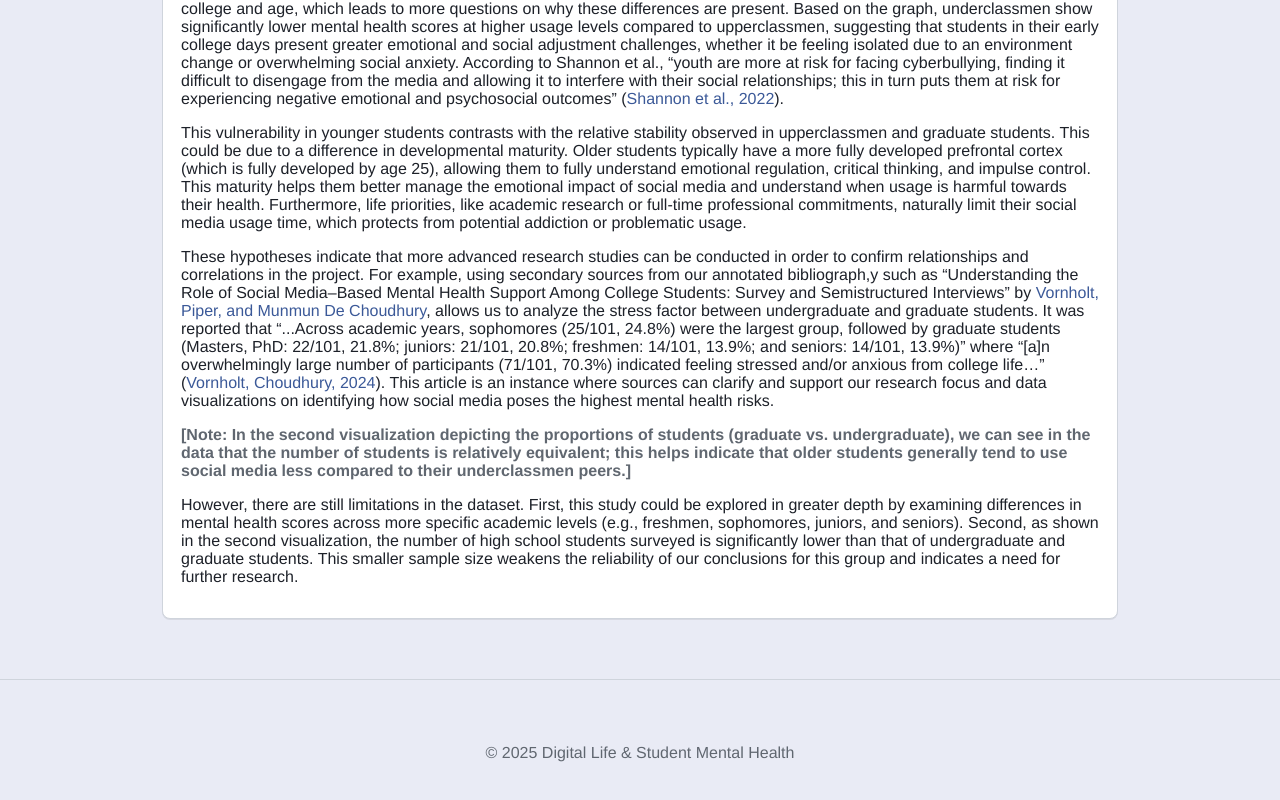
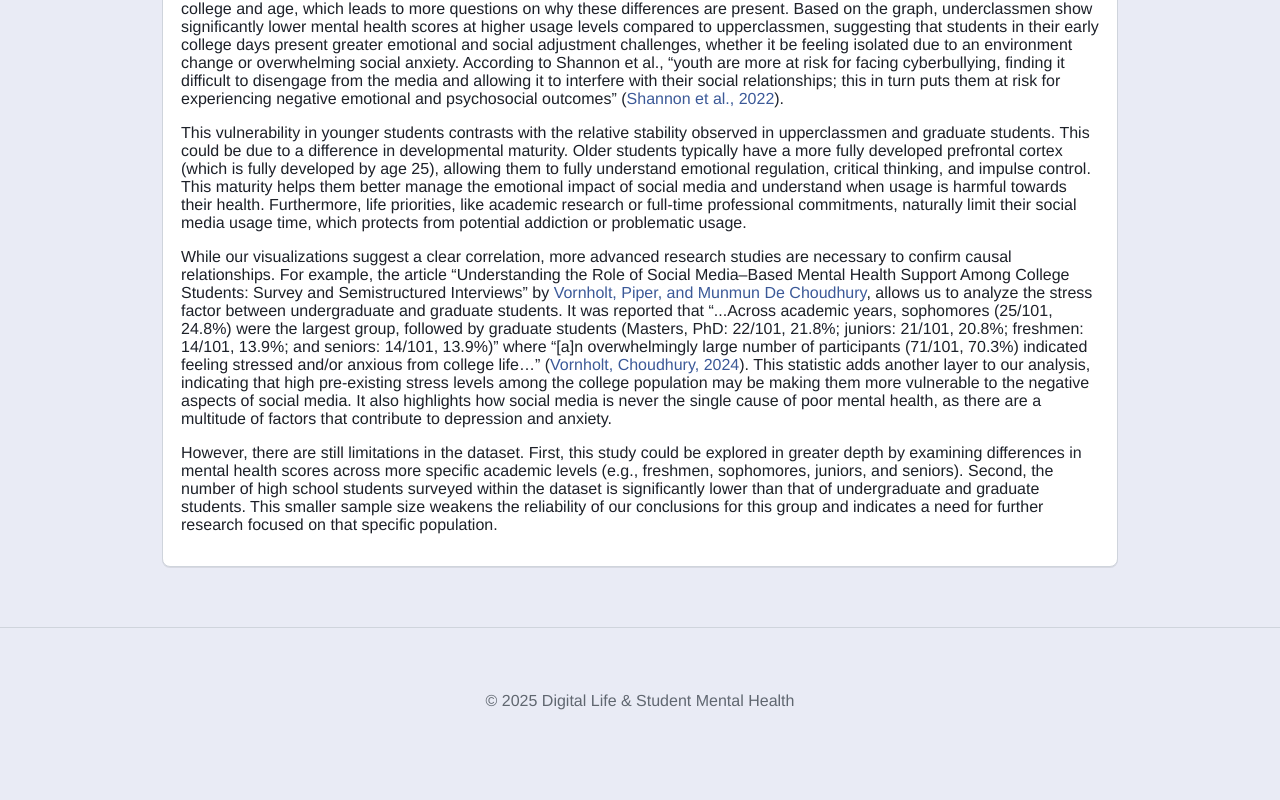
Before and after one commit to iamchrisescobar/digital_life_mental_health, a React (Vite) app: page /#/narrative in a window 1280 px wide. Shown: the part 4682-5482 px from the top of the page. After the commit the page ends 5440 px from the top, so only its background shows below. Built offline with nearby package versions, Linux system fonts and the light colour scheme.

Commit message:
Checkpoint: Narrative updates

```diff
--- a/src/pages/Narrative.jsx
+++ b/src/pages/Narrative.jsx
@@ -183,11 +183,13 @@ export default function Narrative() {
             by Hong, Wei, et al., that results “showed no differences of scores”
             between mindfulness, rumination, and psychological distress between
             males and females (<Link to="/sources#hong-2021">Hong, 2021</Link>).
-            However, it is stated in another article we analyzed, “Shelter in the Online World? Benefits and Risks
-            Associated with Social Media Use for College Students’ Mental Health
-            in the Early Stage of COVID-19 Pandemic” by <Link to="/sources#niu-2024">Niu, Yanzhuo, et al.</Link>,
-            that female students reported higher levels of depression and
-            anxiety than male students although “gender did not moderate the
+            However, it is stated in another article we analyzed, “Shelter in
+            the Online World? Benefits and Risks Associated with Social Media
+            Use for College Students’ Mental Health in the Early Stage of
+            COVID-19 Pandemic” by{" "}
+            <Link to="/sources#niu-2024">Niu, Yanzhuo, et al.</Link>, that
+            female students reported higher levels of depression and anxiety
+            than male students although “gender did not moderate the
             relationship between social media use and mental well-being” (
             <Link to="/sources#niu-2024">Niu, 2024</Link>).
           </p>
@@ -306,6 +308,7 @@ export default function Narrative() {
             California respondents reported high depression severity.
           </p>
           {/* TODO: Add General Health and Depression Severity Tableau Visualization */}
+          {/* TODO: Add required Citations and Links*/}
           <p>
             The bar chart highlights the least amount of male and female
             students who are in an excellent general health status, while a fair
@@ -517,10 +520,9 @@ export default function Narrative() {
             problematic usage.
           </p>
           <p>
-            These hypotheses indicate that more advanced research studies can be
-            conducted in order to confirm relationships and correlations in the
-            project. For example, using secondary sources from our annotated
-            bibliograph,y such as “Understanding the Role of Social Media–Based
+            While our visualizations suggest a clear correlation, more advanced
+            research studies are necessary to confirm causal relationships. For
+            example, the article “Understanding the Role of Social Media–Based
             Mental Health Support Among College Students: Survey and
             Semistructured Interviews” by{" "}
             <Link to="/sources#vornholt-2021">
@@ -534,27 +536,23 @@ export default function Narrative() {
             “[a]n overwhelmingly large number of participants (71/101, 70.3%)
             indicated feeling stressed and/or anxious from college life…” (
             <Link to="/sources#vornholt-2021">Vornholt, Choudhury, 2024</Link>).
-            This article is an instance where sources can clarify and support
-            our research focus and data visualizations on identifying how social
-            media poses the highest mental health risks.
-          </p>
-          <p className="muted" style={{ margin: 0, fontWeight: 700 }}>
-            [Note: In the second visualization depicting the proportions of
-            students (graduate vs. undergraduate), we can see in the data that
-            the number of students is relatively equivalent; this helps indicate
-            that older students generally tend to use social media less compared
-            to their underclassmen peers.]
+            This statistic adds another layer to our analysis, indicating that
+            high pre-existing stress levels among the college population may be
+            making them more vulnerable to the negative aspects of social media.
+            It also highlights how social media is never the single cause of
+            poor mental health, as there are a multitude of factors that
+            contribute to depression and anxiety.
           </p>
           <p>
             However, there are still limitations in the dataset. First, this
             study could be explored in greater depth by examining differences in
             mental health scores across more specific academic levels (e.g.,
-            freshmen, sophomores, juniors, and seniors). Second, as shown in the
-            second visualization, the number of high school students surveyed is
-            significantly lower than that of undergraduate and graduate
-            students. This smaller sample size weakens the reliability of our
-            conclusions for this group and indicates a need for further
-            research.
+            freshmen, sophomores, juniors, and seniors). Second, the number of
+            high school students surveyed within the dataset is significantly
+            lower than that of undergraduate and graduate students. This smaller
+            sample size weakens the reliability of our conclusions for this
+            group and indicates a need for further research focused on that
+            specific population.
           </p>
         </div>
       </div>
```
Also changed, not shown: 3 other files (tests, documents, lock files or other folders).
